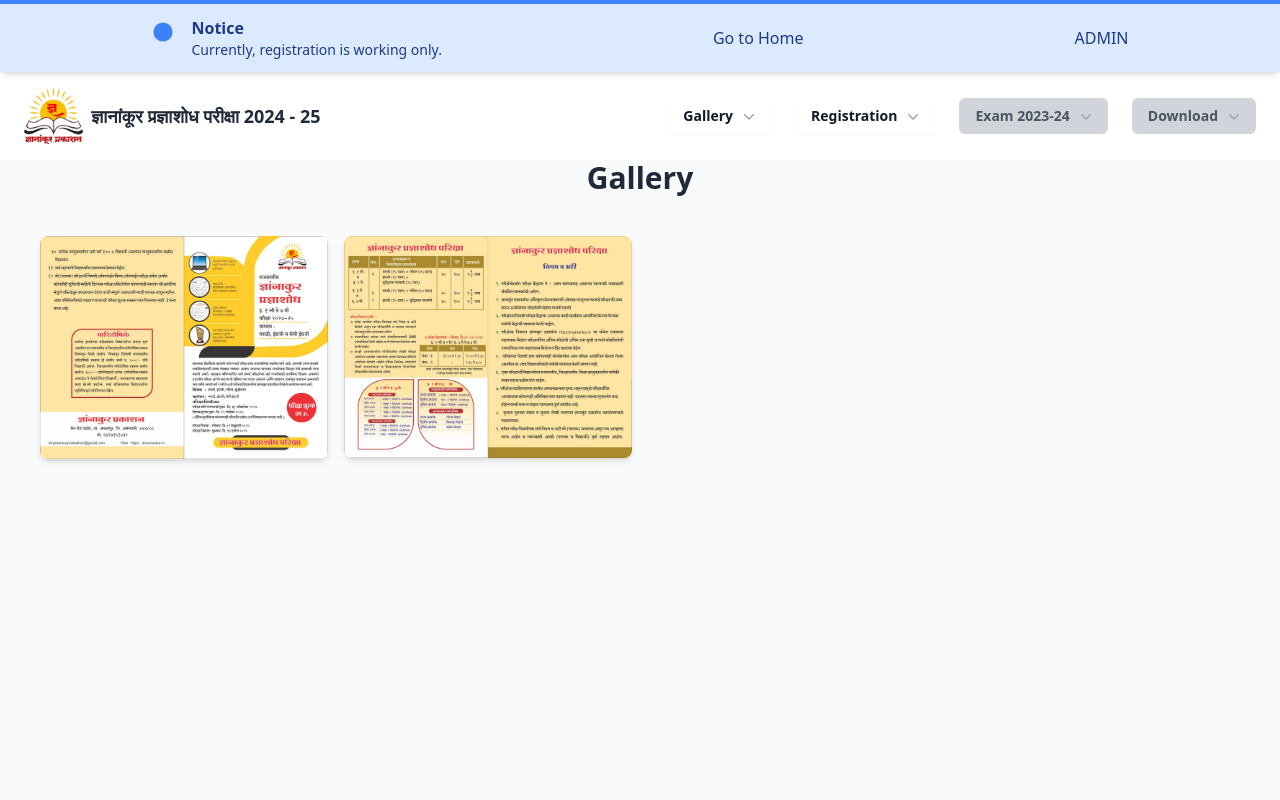
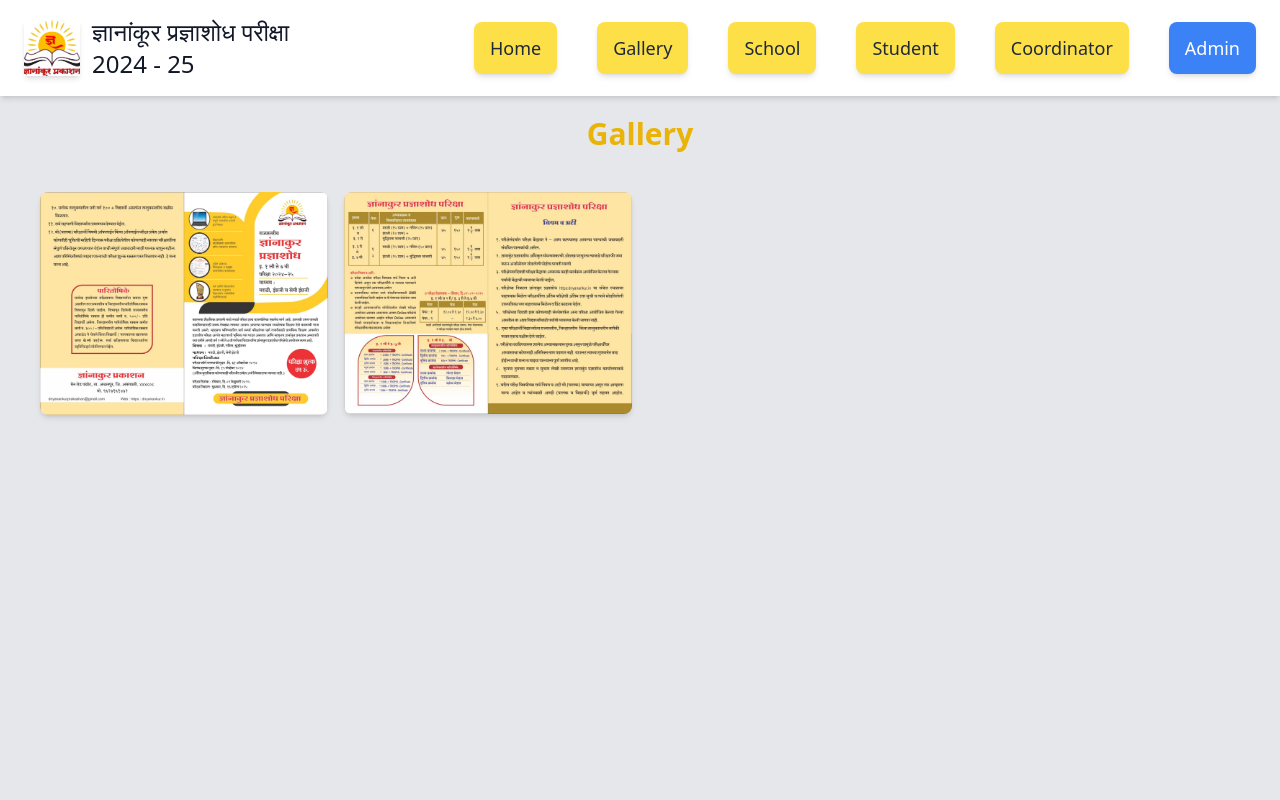
Before and after one commit to Anishwanare/official-sontakke-sir, a React (Vite) app in the folder frontend/: page /gallery in a window 1280 px wide. Shown: the top 800 px of the page. Built offline with nearby package versions, Linux system fonts and the light colour scheme.

Commit message:
ui changes

```diff
--- a/frontend/package.json
+++ b/frontend/package.json
@@ -24,6 +24,7 @@
     "react": "^18.2.0",
     "react-alice-carousel": "^2.9.1",
     "react-dom": "^18.2.0",
+    "react-icons": "^5.4.0",
     "react-redux": "^9.2.0",
     "react-router-dom": "^6.23.1",
     "react-spinners": "^0.15.0",
--- a/frontend/src/Admin/AdminDashboard.jsx
+++ b/frontend/src/Admin/AdminDashboard.jsx
@@ -1,7 +1,8 @@
-import React, { useEffect, useState, Suspense } from "react";
+import React, { useEffect, useState, Suspense, useMemo } from "react";
 import axios from "axios";
-import { Link, Navigate } from "react-router-dom";
+import { Link, useNavigate } from "react-router-dom";
 import { HashLoader } from "react-spinners"; // Import the loader
+import { motion } from "framer-motion"; // Import motion for animation
 
 const sections = [
   { name: "Schools", icon: "/school.png" },
@@ -21,18 +22,17 @@
   const [admin, setAdmin] = useState(null);
   const [isLoading, setIsLoading] = useState(true);
   const [isMenuOpen, setIsMenuOpen] = useState(false);
-
-  // console.log("admin",admin)
+  const navigate = useNavigate();
 
   const handleLogoutAdmin = () => {
     localStorage.removeItem("AdminToken");
-    location.reload();
+    navigate("/admin-login");
   };
 
   useEffect(() => {
     const adminToken = localStorage.getItem("AdminToken");
     if (!adminToken) {
-      Navigate("/admin-login");
+      navigate("/admin-login");
       return;
     }
 
@@ -52,12 +52,10 @@
       }
     };
 
-    // console.log(admin)
+    fetchAdminInfo();
+  }, [navigate]);
 
-    fetchAdminInfo();
-  }, []);
-
-  const renderActiveSection = () => {
+  const renderActiveSection = useMemo(() => {
     switch (activeSection) {
       case "Schools":
         return <SchoolData />;
@@ -70,37 +68,41 @@
       default:
         return null;
     }
-  };
+  }, [activeSection]);
+
+  useEffect(() => {
+    if (isMenuOpen) {
+      document.body.style.overflow = 'hidden'
+    }
+    else {
+      document.body.style.overflow = 'auto'
+    }
+  }, [isMenuOpen]);
 
   return (
     <div className="flex flex-col lg:flex-row h-screen max-h-full">
-      {/* Sidebar for larger screens */}
-      <div className="bg-blue-600 text-white w-full lg:w-64 p-4 flex flex-col justify-between lg:block hidden">
-        {/* Logo Section */}
-        <Link to="/">
-          <div className="flex items-center mb-8">
-            <img alt="logo" src="/logo.jpeg" className="mr-2 w-10" />
-            <span className="text-lg font-seadminmibold">{ admin?.name}</span>
-          </div>
+      {/* Sidebar for large screens */}
+      <aside className={`bg-gray-100 text-black w-full lg:w-80 p-6 flex flex-col justify-between lg:block hidden shadow-md border ${activeSection ? '' : 'border-yellow-600'} `}>
+        <Link to="/" className="flex items-center mb-10">
+          {/* Logo and Admin Name */}
+          <img alt="logo" src="/logo.jpeg" className="mr-2 w-12 rounded-full" />
+          <span className="text-lg font-semibold text-gray-800">{admin?.name || "Dnyaneshwar Sontakke"}</span>
         </Link>
 
         {/* Navigation Section */}
-        <nav className="flex-1 w-full mb-8">
-          <ul className="space-y-4">
+        <nav className="flex-1 w-full">
+          <ul className="space-y-6">
             {sections.map((section) => (
               <li
                 key={section.name}
-                className={`flex items-center space-x-2 cursor-pointer ${activeSection === section.name ? "underline" : ""
+                onClick={() => setActiveSection(section.name)}
+                className={`flex items-center space-x-3 cursor-pointer px-4 py-2 rounded-lg hover:bg-yellow-500 transition-all border ${activeSection === section.name ? "bg-yellow-100 text-black border-yellow-400" : "border-red-400"
                   }`}
               >
-                <img
-                  alt={`${section.name.toLowerCase()}-icon`}
-                  src={section.icon}
-                  className="w-6 sm:w-8 rounded-full"
-                />
+                <img alt={`${section.name.toLowerCase()}-icon`} src={section.icon} className="w-8 h-8 rounded-full" />
                 <button
-                  onClick={() => setActiveSection(section.name)}
-                  className="text-white font-semibold"
+
+                  className={`text-lg font-medium ${activeSection === section.name ? "text-black" : "text-white-800"}`}
                 >
                   {section.name}
                 </button>
@@ -108,121 +110,79 @@
             ))}
           </ul>
         </nav>
-      </div>
+      </aside>
+
 
       {/* Mobile Hamburger Menu */}
-      <div className=" lg:hidden flex justify-between items-center p-4 bg-blue-600 text-white">
-        <Link to="/">
-          <div className="flex items-center">
-            <img alt="logo" src="/logo.jpeg" className="mr-2 w-10" />
-            <span className="text-lg font-semibold">{admin?.name}</span>
-          </div>
+      <div className="lg:hidden flex justify-between items-center p-4 bg-yellow-500 text-black">
+        <Link to="/" className="flex items-center">
+          <img alt="logo" src="/logo.jpeg" className="mr-2 w-10" />
+          <span className="text-lg font-semibold">{admin?.name || "Admin"}</span>
         </Link>
 
         {/* Hamburger Icon */}
-        <button
-          onClick={() => setIsMenuOpen(!isMenuOpen)}
-          className="lg:hidden block text-white"
-        >
-          <svg
-            xmlns="http://www.w3.org/2000/svg"
-            fill="none"
-            viewBox="0 0 24 24"
-            stroke="currentColor"
-            className="w-6 h-6"
-          >
-            <path
-              strokeLinecap="round"
-              strokeLinejoin="round"
-              strokeWidth="2"
-              d="M4 6h16M4 12h16M4 18h16"
-            />
-          </svg>
+        <button onClick={() => setIsMenuOpen(!isMenuOpen)} className="text-black focus:outline-none">
+          {isMenuOpen ? "✕" : "☰"}
         </button>
       </div>
 
-      {/* Mobile Menu with Dimmed Background and Smooth Animation */}
+      {/* Mobile Sidebar with animation */}
       {isMenuOpen && (
-        <div className="lg:hidden fixed inset-0 bg-black bg-opacity-50 z-10 transition-all duration-300 ease-in-out">
-          <div className="absolute top-0 left-0 w-2/3 h-full bg-blue-600 p-6 transform transition-transform duration-300 ease-in-out">
-            <button
-              onClick={() => setIsMenuOpen(false)}
-              className="text-white absolute top-4 right-4 text-2xl"
-            >
-              &times;
+        <motion.div
+          className="lg:hidden fixed inset-0 bg-black bg-opacity-50 z-10"
+          initial={{ x: '-100%' }}
+          animate={{ x: 0 }}
+          exit={{ x: '-100%' }}
+          transition={{ type: "spring", stiffness: 100, damping: 15 }}
+        >
+          <div className="absolute top-0 left-0 w-2/3 h-full bg-gray-100 p-6">
+            <button onClick={() => setIsMenuOpen(false)} className="text-black absolute top-4 right-4 text-2xl">
+              ✕
             </button>
-            <div className="flex flex-col space-y-6 text-white">
+            <nav className="flex flex-col space-y-6 text-black">
               {sections.map((section) => (
                 <button
                   key={section.name}
-                  onClick={() => {
-                    setActiveSection(section.name);
-                    setIsMenuOpen(false); // Close the menu after selection
-                  }}
-                  className={`flex items-center space-x-2 p-3 ${activeSection === section.name
-                    ? "bg-blue-700 rounded-md"
-                    : "hover:bg-blue-700 hover:rounded-md"
-                    }`}
+                  onClick={() => { setActiveSection(section.name); setIsMenuOpen(false); }}
+                  className={`flex items-center space-x-2 p-3 border border-red-500 rounded-xl mt-10 ${activeSection === section.name ? "bg-yellow-500 rounded-md" : "hover:bg-yellow-600 hover:rounded-md"}`}
                 >
-                  <img
-                    alt={`${section.name.toLowerCase()}-icon`}
-                    src={section.icon}
-                    className="w-8 h-8"
-                  />
+                  <img alt={`${section.name.toLowerCase()}-icon`} src={section.icon} className="w-8 h-8" />
                   <span>{section.name}</span>
                 </button>
               ))}
-            </div>
+            </nav>
           </div>
-        </div>
+        </motion.div>
       )}
 
       {/* Main Content */}
-      <div className="flex-1 flex flex-col overflow-auto bg-gray-50">
-        <header className="flex flex-col sm:flex-row items-center justify-between p-4 ">
-          {/* Welcome Section */}
+      <main className="flex-1 flex flex-col overflow-auto bg-gray-50">
+        <header className="flex flex-col sm:flex-row items-center justify-between p-4">
           <div className="flex items-center space-x-4 mb-4 sm:mb-0">
-            <span className=" text-gray-600 font-medium">Welcome:</span>
-            <span
-              className="text-gray-800 font-semibold hover:underline cursor-pointer transition-colors duration-300"
-            >
-              {isLoading ? "Loading..." : (admin?.name) || "Admin"}
-            </span>
+            <span className="text-gray-600 font-medium">Welcome:</span>
+            <span className="text-gray-800 font-semibold">{isLoading ? "Loading..." : admin?.name || "Dnyaneshwar Sontakke"}</span>
           </div>
 
           {/* Logout Button */}
-          <div>
-            <button
-              type="button"
-              onClick={handleLogoutAdmin}
-              className="w-full sm:w-auto bg-red-600 hover:bg-red-700 px-6 py-2 rounded-lg text-white font-medium shadow-md transition-transform transform hover:-translate-y-1 focus:outline-none focus:ring-2 focus:ring-red-500"
-            >
-              Logout
-            </button>
-          </div>
+          <button type="button" onClick={handleLogoutAdmin} className="bg-red-600 hover:bg-red-700 px-6 py-2 rounded-lg text-white font-medium shadow-md transition-all">
+            Logout
+          </button>
         </header>
 
-
-        <main className="flex-1 p-4">
+        <section className="flex-1 p-4">
           <div className="border-2 border-dashed border-zinc-300 rounded-lg h-full p-4 bg-white">
             {isLoading ? (
               <div className="flex items-center justify-center h-full">
-                <div className="loader"></div>
+                <HashLoader color="#c4c41d" />
               </div>
             ) : (
-              <Suspense
-                fallback={
-                  <div className="flex justify-center items-center h-screen" color="#1276e2">
-                    <HashLoader />
-                  </div>
-                }
-              >
-                {renderActiveSection()}
+              <Suspense fallback={<HashLoader color="#c4c41d" className="m-auto" />}>
+                {renderActiveSection}
               </Suspense>
             )}
           </div>
-        </main>
-      </div>
+        </section>
+      </main>
     </div>
   );
 };
--- a/frontend/src/Admin/components/SchoolData.jsx
+++ b/frontend/src/Admin/components/SchoolData.jsx
@@ -55,7 +55,7 @@
   const noDataMessage = loading ? "Loading..." : "No data available!";
 
   return (
-    <div className="p-4">
+    <div className="py-4">
       {error && <div className="text-red-500 text-center py-2">{error}</div>}
       {schoolData.length > 0 ? (
         <div className="overflow-x-auto">
--- a/frontend/src/Admin/components/StudentData.jsx
+++ b/frontend/src/Admin/components/StudentData.jsx
@@ -117,7 +117,7 @@
   };
 
   return (
-    <div className="px-4">
+    <div className="py-4">
       <p className="text-center my-2">Total Students: {filteredData.length}</p>
 
       <div className="p-4 bg-gray-100 rounded-lg shadow-lg">
--- a/frontend/src/App.jsx
+++ b/frontend/src/App.jsx
@@ -38,12 +38,12 @@
   return (
     <Suspense fallback={<div className="flex justify-center items-center h-screen" color="#1276e2"><HashLoader /></div>}>
       {/* Show notice only on certain paths */}
-      {showNotice && (
+      {/* {showNotice && (
         <Notice
           desc="Currently, registration is working only."
           notice="Notice"
         />
-      )}
+      )} */}
 
       <Header />
       <Routes>
@@ -52,7 +52,7 @@
         <Route path="/student-login" element={<Login />} />
         <Route path="/student-register" element={<StudentRegistration />} />
         <Route path="/school-register" element={<Registration />} />
-        <Route path="/coordinator" element={<CoordinatorRegistration />} />
+        <Route path="/coordinator-register" element={<CoordinatorRegistration />} />
         <Route path="/gallery" element={<Gallery />} />
 
         {/* Admin Login Route */}
@@ -77,7 +77,7 @@
         {/* Catch-All Route */}
         <Route path="*" element={<NotFound />} />
       </Routes>
-      <Footer/>
+      <Footer />
 
       <ToastContainer position="top-center" />
     </Suspense>
--- a/frontend/src/Components/Gallery.jsx
+++ b/frontend/src/Components/Gallery.jsx
@@ -21,8 +21,8 @@
   };
 
   return (
-    <div className="gallery h-screen bg-gray-50">
-      <h1 className="text-3xl font-bold text-center  text-gray-800">Gallery</h1>
+    <div className="gallery h-screen bg-gray-200 pt-5">
+      <h1 className="text-3xl font-bold text-center  text-yellow-500 hover:underline cursor-pointer">Gallery</h1>
 
       {/* Gallery Grid */}
       <div className="grid grid-cols-1 md:grid-cols-4 gap-4 m-5 md:m-10">
@@ -30,7 +30,7 @@
           <motion.div
             key={image.id}
             className="image-container cursor-pointer"
-            whileHover={{ scale: 1.05 }} // Slightly scale image on hover
+            whileHover={{ scale: 1.01 }} // Slightly scale image on hover
             transition={{ duration: 0.3 }}
           >
             <img
--- a/frontend/src/Components/Header.jsx
+++ b/frontend/src/Components/Header.jsx
@@ -1,160 +1,119 @@
-import React, { useState } from "react";
-import { Menu, MenuButton, MenuItem, MenuItems, Transition } from "@headlessui/react";
-import { ChevronDownIcon } from "@heroicons/react/20/solid";
+import React, { useEffect, useState } from "react";
 import { Link } from "react-router-dom";
-import MenuIcon from "@mui/icons-material/Menu";
-import CloseIcon from "@mui/icons-material/Close";
-
-// Helper function for classNames
-function classNames(...classes) {
-  return classes.filter(Boolean).join(" ");
-}
+import { MdClose } from "react-icons/md";
+import { GiHamburgerMenu } from "react-icons/gi";
+import { motion, AnimatePresence } from "framer-motion";
 
 const Header = () => {
-  const [menu, setMenu] = useState(false);
+  const [show, setShow] = useState(false);
+  const handleToggle = () => setShow(!show);
 
-  const handleMenu = () => {
-    setMenu((prev) => !prev);
-  };
+  useEffect(() => {
+    if (show) {
+      document.body.style.overflow = "hidden";
+      document.body.style.position = "fixed";
+      document.body.style.width = "100%";
+    } else {
+      document.body.style.overflow = "auto";
+      document.body.style.position = "static";
+    }
+
+    return () => {
+      document.body.style.overflow = "auto";
+      document.body.style.position = "static";
+    };
+  }, [show]);
+
 
   return (
-    <header className="bg-white shadow-lg z-50">
-      <div className="container mx-auto px-6 py-4 flex justify-between items-center">
-        <Link to={"/"}>
-          <div className="flex items-center gap-2">
-            <img src="/logo.jpeg" alt="Logo" className="h-14" />
-            <p className="font-semibold text-lg text-gray-800">ज्ञानांकूर प्रज्ञाशोध परीक्षा {new Date().getFullYear()} - {(new Date().getFullYear() + 1).toString().slice(-2)}</p>
-          </div>
+    <header className="bg-white shadow-md relative">
+      <div className="container mx-auto flex items-center justify-between py-4 px-6">
+        {/* Logo */}
+        <Link to="/" className="flex items-center gap-3">
+          <img src="/logo.jpeg" alt="Logo" className="h-14 w-14 object-cover shadow-md" />
+          <p className="text-gray-900 text-lg md:text-2xl leading-tight">
+            ज्ञानांकूर प्रज्ञाशोध परीक्षा <br />
+            {new Date().getFullYear()} - {(new Date().getFullYear() + 1).toString().slice(-2)}
+          </p>
         </Link>
 
-        <button onClick={handleMenu} className="lg:hidden">
-          {menu ? <CloseIcon className="text-gray-600" /> : <MenuIcon className="text-gray-600" />}
-        </button>
+        {/* Desktop Navigation */}
+        <nav className="hidden md:flex md:items-center md:gap-10 ">
+          {[
+            { name: "Home", path: "/" },
+            { name: "Gallery", path: "/gallery" },
+            { name: "School", path: "/school-register" },
+            { name: "Student", path: "/student-register" },
+            { name: "Coordinator", path: "/coordinator-register" },
+            { name: "Admin", path: "/admin-login" },
+          ].map((item, index) => (
+            <Link
+              key={index}
+              to={item.path}
+              className={`px-4 py-3 text-lg font-medium text-gray-800  rounded-lg ${item.name === "Admin" ? 'bg-blue-500 text-white hover:bg-blue-600' : 'bg-yellow-300 hover:bg-yellow-500'}  hover:text-white transition-all duration-300 shadow-md`}
+            >
+              {item.name}
+            </Link>
+          ))}
+        </nav>
 
-        <nav
-          className={`space-x-6 ${menu ? "py-6 w-full left-0 gap-3 text-center bg-gray-100 absolute top-24 flex flex-col" : "hidden"} lg:flex items-center`}
-        >
-          {/* Gallery (Active) */}
-          <Menu as="div" className="relative inline-block text-left">
-            <div>
-              <MenuButton className="inline-flex justify-center gap-x-1.5 rounded-md bg-white px-4 py-2 text-sm font-semibold text-gray-900 shadow-sm hover:bg-yellow-500 hover:text-white">
-                Gallery
-                <ChevronDownIcon className="-mr-1 h-5 w-5 text-gray-400" aria-hidden="true" />
-              </MenuButton>
-            </div>
+        {/* Mobile Menu Button */}
+        <div className="md:hidden text-2xl z-50" onClick={handleToggle}>
+          {show ? (
+            <button className="text-gray-700 focus:outline-none">
+              <MdClose />
+            </button>
+          ) : (
+            <button className="text-gray-700 focus:outline-none font-bold">
+              <GiHamburgerMenu />
+            </button>
+          )}
+        </div>
+      </div>
 
-            <Transition
-              enter="transition ease-out duration-100"
-              enterFrom="transform opacity-0 scale-95"
-              enterTo="transform opacity-100 scale-100"
-              leave="transition ease-in duration-75"
-              leaveFrom="transform opacity-100 scale-100"
-              leaveTo="transform opacity-0 scale-95"
+      {/* Mobile Navigation */}
+      <AnimatePresence>
+        {show && (
+          <>
+            {/* Overlay */}
+            <motion.div
+              className="fixed inset-0 bg-black bg-opacity-50 z-40"
+              initial={{ opacity: 0 }}
+              animate={{ opacity: 1 }}
+              exit={{ opacity: 0 }}
+              onClick={handleToggle}
+            />
+
+            {/* Sidebar Menu */}
+            <motion.nav
+              className="fixed left-0 top-0 h-full w-64 bg-white shadow-lg flex flex-col gap-6 py-10 px-6 z-50"
+              initial={{ x: "-100%" }}
+              animate={{ x: 0 }}
+              exit={{ x: "-100%" }}
+              transition={{ type: "spring", stiffness: 100, damping: 15 }}
             >
-              <MenuItems className="absolute right-0 z-10 mt-2 w-56 origin-top-right rounded-md bg-white shadow-lg ring-1 ring-black ring-opacity-5 focus:outline-none">
-                <div className="py-1">
-                  <MenuItem>
-                    {({ active }) => (
-                      <Link
-                        to="/gallery"
-                        className={classNames(
-                          active ? "bg-gray-100 text-gray-900" : "text-gray-700",
-                          "block px-4 py-2 text-sm"
-                        )}
-                      >
-                        Gallery
-                      </Link>
-                    )}
-                  </MenuItem>
-                </div>
-              </MenuItems>
-            </Transition>
-          </Menu>
-
-          {/* Registration (Active) */}
-          <Menu as="div" className="relative inline-block text-left">
-            <div>
-              <MenuButton className="inline-flex justify-center gap-x-1.5 rounded-md bg-white px-4 py-2 text-sm font-semibold text-gray-900 shadow-sm hover:bg-yellow-500 hover:text-white">
-                Registration
-                <ChevronDownIcon className="-mr-1 h-5 w-5 text-gray-400" aria-hidden="true" />
-              </MenuButton>
-            </div>
-
-            <Transition
-              enter="transition ease-out duration-100"
-              enterFrom="transform opacity-0 scale-95"
-              enterTo="transform opacity-100 scale-100"
-              leave="transition ease-in duration-75"
-              leaveFrom="transform opacity-100 scale-100"
-              leaveTo="transform opacity-0 scale-95"
-            >
-              <MenuItems className="absolute right-0 z-10 mt-2 w-56 origin-top-right rounded-md bg-white shadow-lg ring-1 ring-black ring-opacity-5 focus:outline-none">
-                <div className="py-1">
-                  <MenuItem>
-                    {({ active }) => (
-                      <Link
-                        to="/coordinator"
-                        className={classNames(
-                          active ? "bg-gray-100 text-gray-900" : "text-gray-700",
-                          "block px-4 py-2 text-sm"
-                        )}
-                      >
-                        Co-Ordinator
-                      </Link>
-                    )}
-                  </MenuItem>
-                  <MenuItem>
-                    {({ active }) => (
-                      <Link
-                        to="/school-register"
-                        className={classNames(
-                          active ? "bg-gray-100 text-gray-900" : "text-gray-700",
-                          "block px-4 py-2 text-sm"
-                        )}
-                      >
-                        School
-                      </Link>
-                    )}
-                  </MenuItem>
-                  <MenuItem>
-                    {({ active }) => (
-                      <Link
-                        to="/student-register"
-                        className={classNames(
-                          active ? "bg-gray-100 text-gray-900" : "text-gray-700",
-                          "block px-4 py-2 text-sm"
-                        )}
-                      >
-                        Student
-                      </Link>
-                    )}
-                  </MenuItem>
-                </div>
-              </MenuItems>
-            </Transition>
-          </Menu>
-
-          {/* Disabled Sections */}
-          <Menu as="div" className="relative inline-block text-left">
-            <div>
-              <MenuButton className="inline-flex justify-center gap-x-1.5 rounded-md bg-gray-300 px-4 py-2 text-sm font-semibold text-gray-600 cursor-not-allowed">
-                Exam 2023-24
-                <ChevronDownIcon className="-mr-1 h-5 w-5 text-gray-400" aria-hidden="true" />
-              </MenuButton>
-            </div>
-          </Menu>
-
-          <Menu as="div" className="relative inline-block text-left">
-            <div>
-              <MenuButton className="inline-flex justify-center gap-x-1.5 rounded-md bg-gray-300 px-4 py-2 text-sm font-semibold text-gray-600 cursor-not-allowed">
-                Download
-                <ChevronDownIcon className="-mr-1 h-5 w-5 text-gray-400" aria-hidden="true" />
-              </MenuButton>
-            </div>
-          </Menu>
-        </nav>
-      </div>
-    </header>
+              {[
+                { name: "Home", path: "/" },
+                { name: "Gallery", path: "/gallery" },
+                { name: "School", path: "/school-register" },
+                { name: "Student", path: "/student-register" },
+                { name: "Coordinator", path: "/coordinator-register" },
+                { name: "Admin", path: "/admin-login" },
+              ].map((item, index) => (
+                <Link
+                  key={index}
+                  to={item.path}
+                  className={`px-4 py-3 text-lg font-medium text-gray-800  rounded-lg ${item.name === "Admin" ? 'bg-blue-500 text-white' : 'bg-yellow-300'} hover:bg-yellow-500 hover:text-white transition-all duration-300 shadow-md`}
+                  onClick={handleToggle}
+                >
+                  {item.name}
+                </Link>
+              ))}
+            </motion.nav>
+          </>
+        )}
+      </AnimatePresence>
+    </header >
   );
 };
 
```
Also changed, not shown: 1 other file (tests, documents, lock files or other folders).
